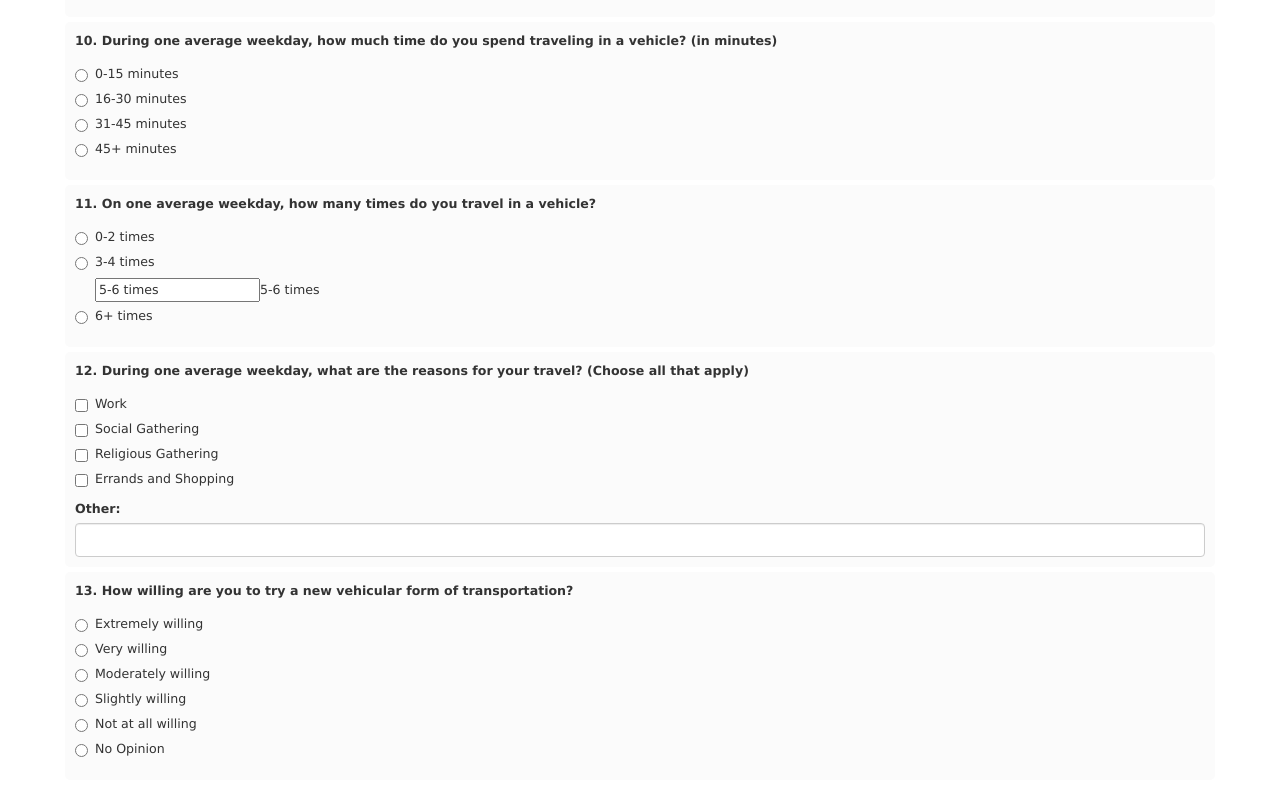
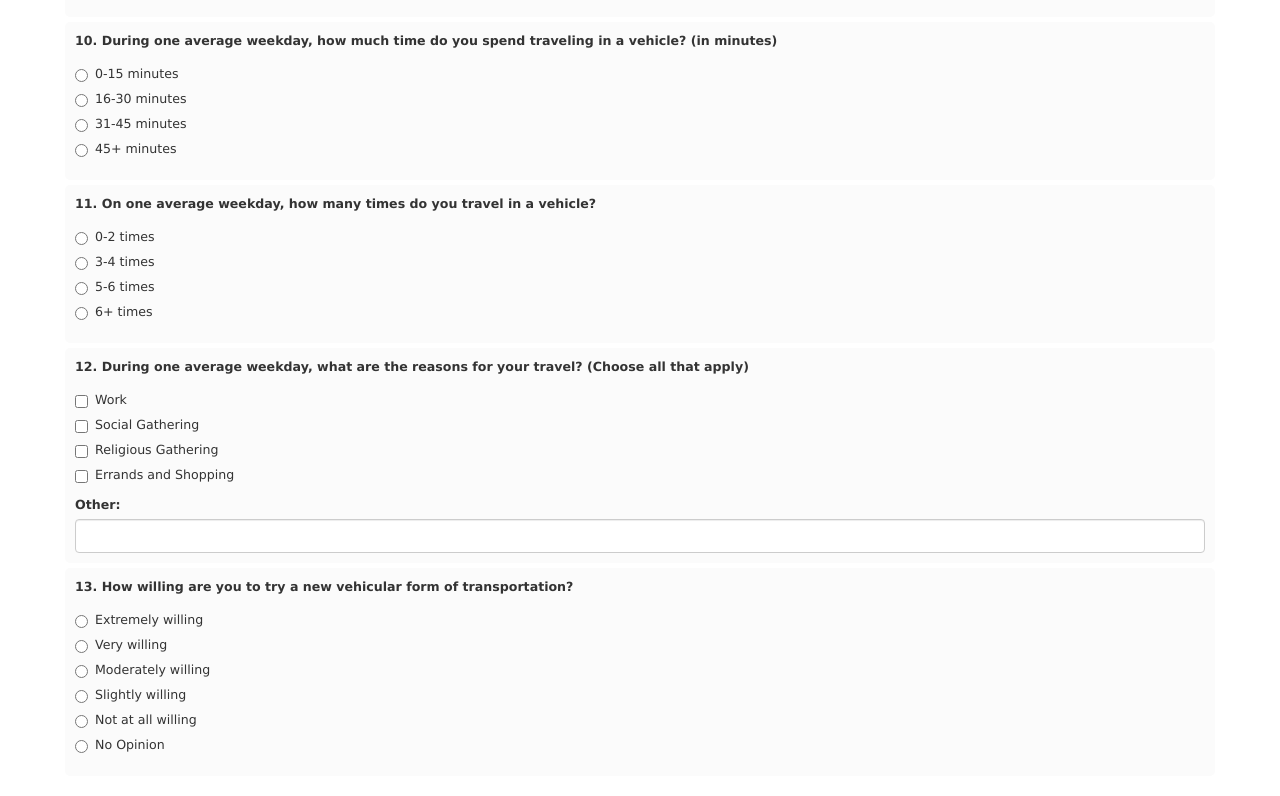
Before and after one commit to nalena/nalena.github.io, a plain HTML site: page index.html in a window 1280 px wide. Shown: the part 2002-2798 px from the top of the page. Drawn offline with nearby package versions, Linux system fonts and the light colour scheme.

Commit message:
Nalena no sabe que quiere

```diff
--- a/index.html
+++ b/index.html
@@ -172,7 +172,7 @@
 
 <div class="radio"><label><input name="TimeVehicle" type="radio" value="3-4 times" />3-4 times </label></div>
 
-<div class="radio"><label><input name="TimeVehicle” type="radio" value="5-6 times" />5-6 times</label></div>
+<div class="radio"><label><input name="TimeVehicle" type="radio" value="5-6 times" />5-6 times</label></div>
 
 <div class="radio"><label><input name="TimeVehicle" type="radio" value="6+ times" />6+ times</label></div>
 </div>
```
